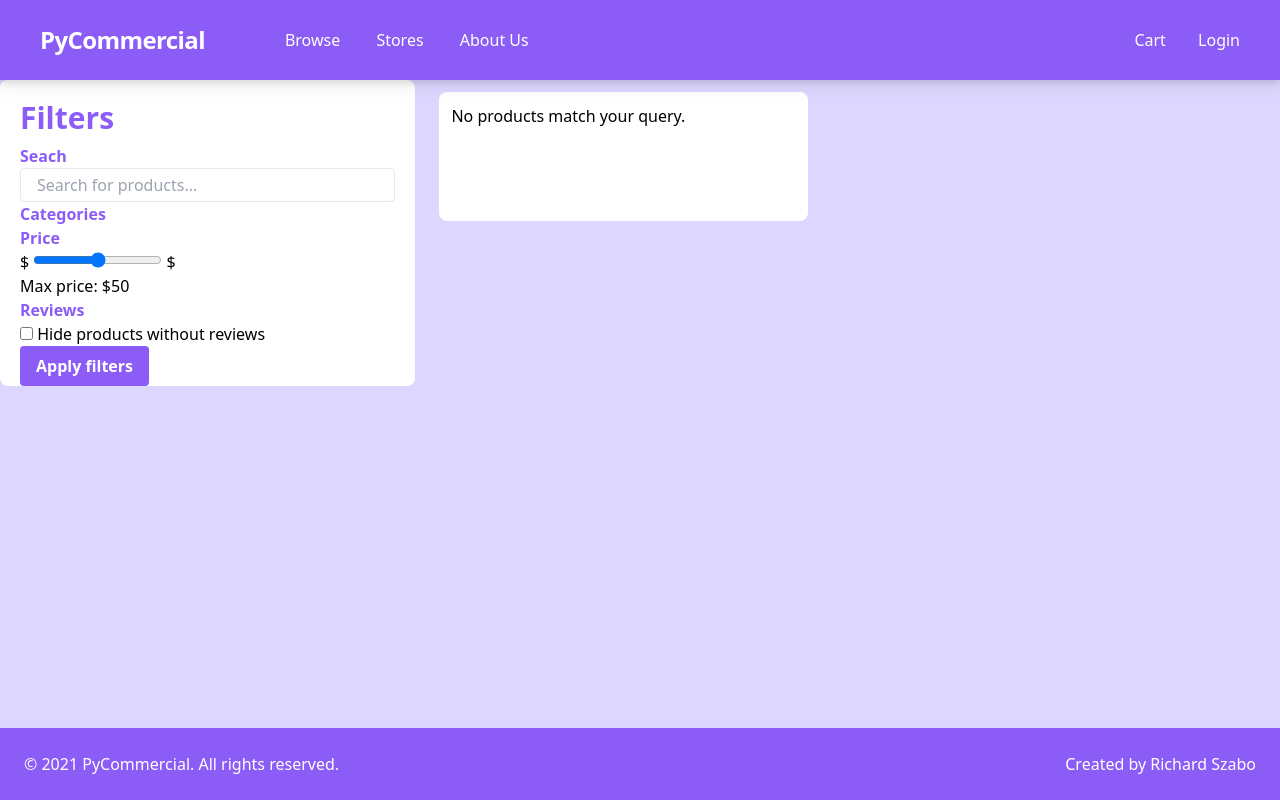
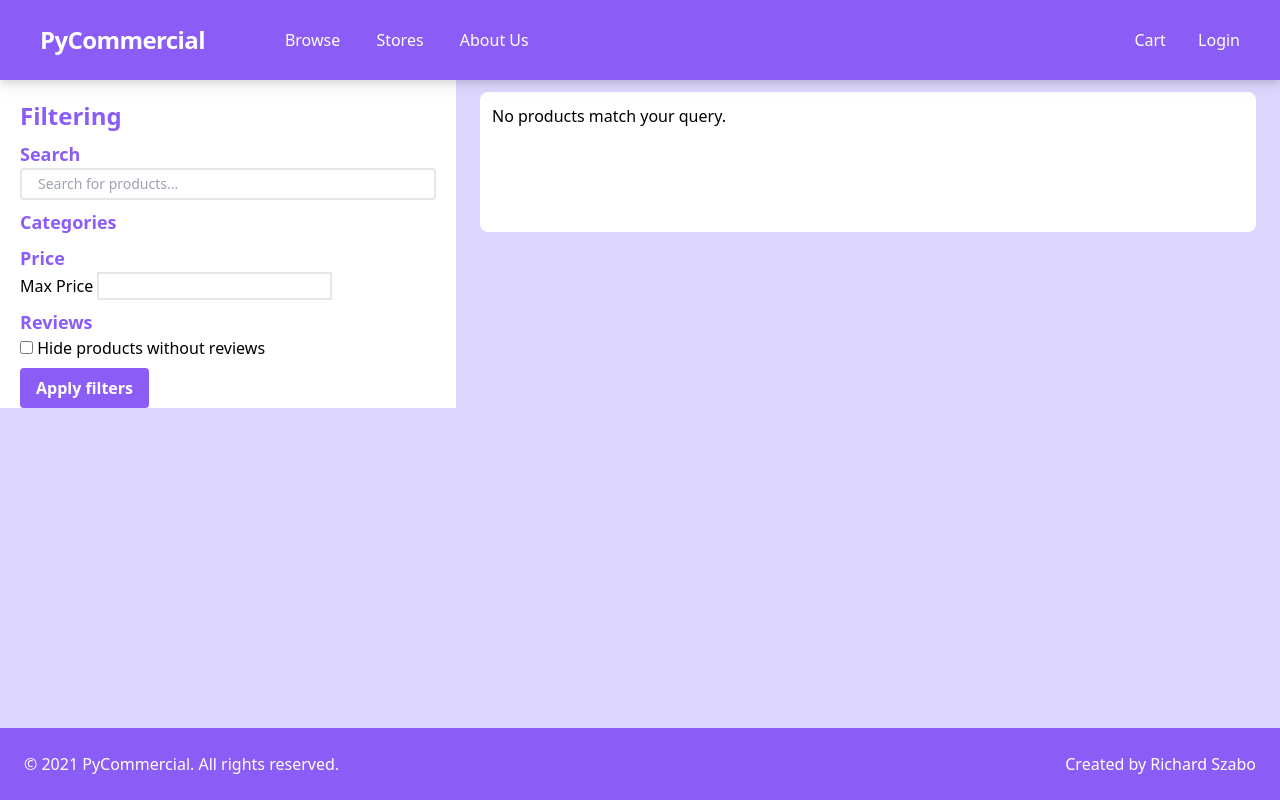
Before and after one commit to Riyomi/PyCommercial, a Django app: template products/templates/products/browse.html in a window 1280 px wide. Run offline with Django 3.2, Linux system fonts and the light colour scheme; the template is opened without the code that fills it, so the values that code supplies are empty; style sheets or scripts are compiled from the project's sources; some libraries are stand-ins or nearby versions.

Commit message:
#4 Filtering by category and price

```diff
--- a/jstoolchain/css/tailwind.css
+++ b/jstoolchain/css/tailwind.css
@@ -27,8 +27,12 @@
     @apply block text-purple-500 font-bold text-3xl mb-2;
   }
 
-  #filters > p {
-    @apply font-semibold text-purple-500;
+  #filters > div > p {
+    @apply font-semibold text-lg text-purple-500;
+  }
+
+  #filters > div {
+    @apply my-2;
   }
 
   .menu-option {
--- a/products/static/js/browserFilters.js
+++ b/products/static/js/browserFilters.js
@@ -26,16 +26,6 @@ $(document).ready(function () {
           }
         });
     }
-  });
-
-  $("#selected-max-price").text(
-    "Max price: $" + $('input[name="maxPrice"]').val()
-  );
-
-  $('input[name="maxPrice"]').change(function () {
-    $("#selected-max-price").text(
-      "Max price: $" + $('input[name="maxPrice"]').val()
-    );
   });
 });
 
--- a/products/templates/products/browse.html
+++ b/products/templates/products/browse.html
@@ -5,12 +5,14 @@
 
 {% block content %}
 <div class="grid bg-purple-200">
-  <form method="GET" class="bg-white px-5 pt-5 rounded-lg">
+  <form method="GET" class="bg-white px-5 pt-5">
     <div>
-      <p class="title-h1">Filters</p>
+      <p class="text-purple-500 font-semibold text-2xl">Filtering</p>
     </div>
     <div id="filters">
-      <p>Seach</p>
+      <!-- Search -->
+      <div>
+        <p>Search</p>
         <div>
           <input
             type="text"
@@ -22,33 +24,41 @@
               px-4
               rounded
               w-full
-            border
+              border-2
+              text-sm
               focus:outline-none focus:ring focus:ring-purple-400
             "
           />
         </div>
+      </div>
+
+      <!-- Categories -->
+      <div>
         <p>Categories</p>
         <div id="category-selection">
-        {% for category in categories %}
+          {% for category in main_categories %}
             {% include "products/tree_view_template.html" %}
           {% endfor %}
         </div>
+      </div>
+
+      <!-- Price -->
+      <div>
         <p>Price</p>
         <div>
-        <div>
-          <span>${{min_price}}</span>
+          <label for="number">Max Price</label>
           <input
-            type="range"
+            type="number"
             name="maxPrice"
-            min="{{min_price}}"
+            min="0"
             max="{{max_price}}"
+            class="border-2"
           />
-          <span>${{max_price}}</span>
-        </div>
-        <div>
-          <div id="selected-max-price"></div>
         </div>
       </div>
+
+      <!-- Reviews -->
+      <div>
         <p>Reviews</p>
         <div>
           <input name="hide-without-reviews" type="checkbox" />
@@ -56,6 +66,9 @@
             >Hide products without reviews</label
           >
         </div>
+      </div>
+
+      <!-- Submit button -->
       <input
         type="submit"
         class="purple-btn cursor-pointer"
@@ -63,7 +76,7 @@
       />
     </div>
   </form>
-  <div class="grid md:grid-cols-2 xl:grid-cols-4 grid-rows-2 mx-3">
+  <div class="grid md:grid-cols-2 xl:grid-cols-4 grid-rows-2 mx-3 col-span-5">
     {% if not page_obj %}
     <div class="grid col-span-4 bg-white min-h-96 m-3 rounded-lg p-3">
       No products match your query.
@@ -124,20 +137,23 @@
           id="{{product.id}}-price"
           value="{{product.price}}"
         />
+
         <button
           id="{{ product.id }}"
           onClick="addToCart(this.id)"
           class="purple-btn mb-2"
-        >
-          Add to cart
+        ><i class="fas fa-shopping-cart"></i>
+          <span class="ml-1">Add to cart</span>
         </button>
+
+
       </div>
     {% endfor %}
   </div>
   <div class="text-center col-start-2 col-span-5">
     <span class="step-links">
       {% if page_obj.has_previous %}
-        <a href="?page={{ page_obj.previous_page_number }}">
+        <a href="?page={{ page_obj.previous_page_number }}&{{query_string}}">
           <i class="fas fa-chevron-left"></i>
         </a>
       {% else %}
@@ -151,13 +167,13 @@
           {% if page_obj.number == page_index %}
             <a class="step-active">{{ page_index }}</a>
           {% else %}
-            <a href="?page={{ page_index }}">{{ page_index }}</a>
+            <a href="?page={{ page_index }}&{{query_string}}">{{ page_index }}</a>
           {% endif %}
         {% endif %}
       {% endfor %}
 
       {% if page_obj.has_next %}
-        <a href="?page={{ page_obj.next_page_number }}">
+        <a href="?page={{ page_obj.next_page_number }}&{{query_string}}">
           <i class="fas fa-chevron-right"></i>
         </a>
       {% else %}
--- a/products/templates/products/productDetails.html
+++ b/products/templates/products/productDetails.html
@@ -32,7 +32,8 @@
         ({{reviews.count}} reviews)
       </div>
       <div class="text-2xl">${{ product.price }}</div>
-      <button class="purple-btn w-6/12">Add to cart</button>
+      <button class="purple-btn w-6/12"><i class="fas fa-shopping-cart"></i>
+        <span class="ml-1">Add to cart</span></button>
     </div>
   </div>
 
--- a/products/templates/products/tree_view_template.html
+++ b/products/templates/products/tree_view_template.html
@@ -1,4 +1,4 @@
-<li class="list-none"><input type="checkbox" name={{category.name}} class="mr-1"><label>{{category.name}}</label>
+<li class="list-none"><input type="checkbox" name={{category.name}} class="mr-1" checked><label>{{category.name}}</label>
   {%if category.get_children.count > 0 %}
       <ul>
        {%for ch in category.get_children %}
```
Also changed, not shown: products/views.py (+23 -13 lines). Lines whose indentation alone changed are shown as unchanged.
